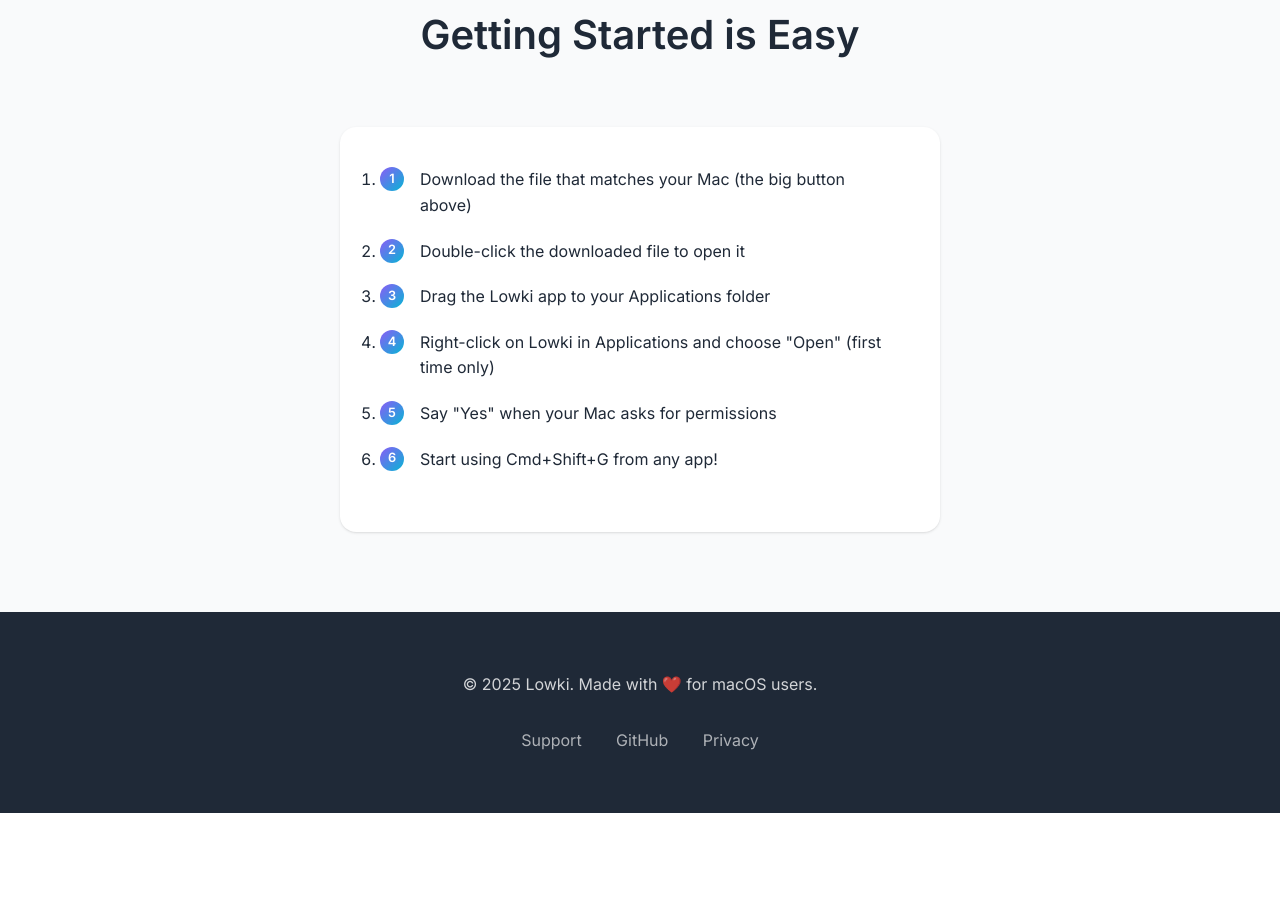
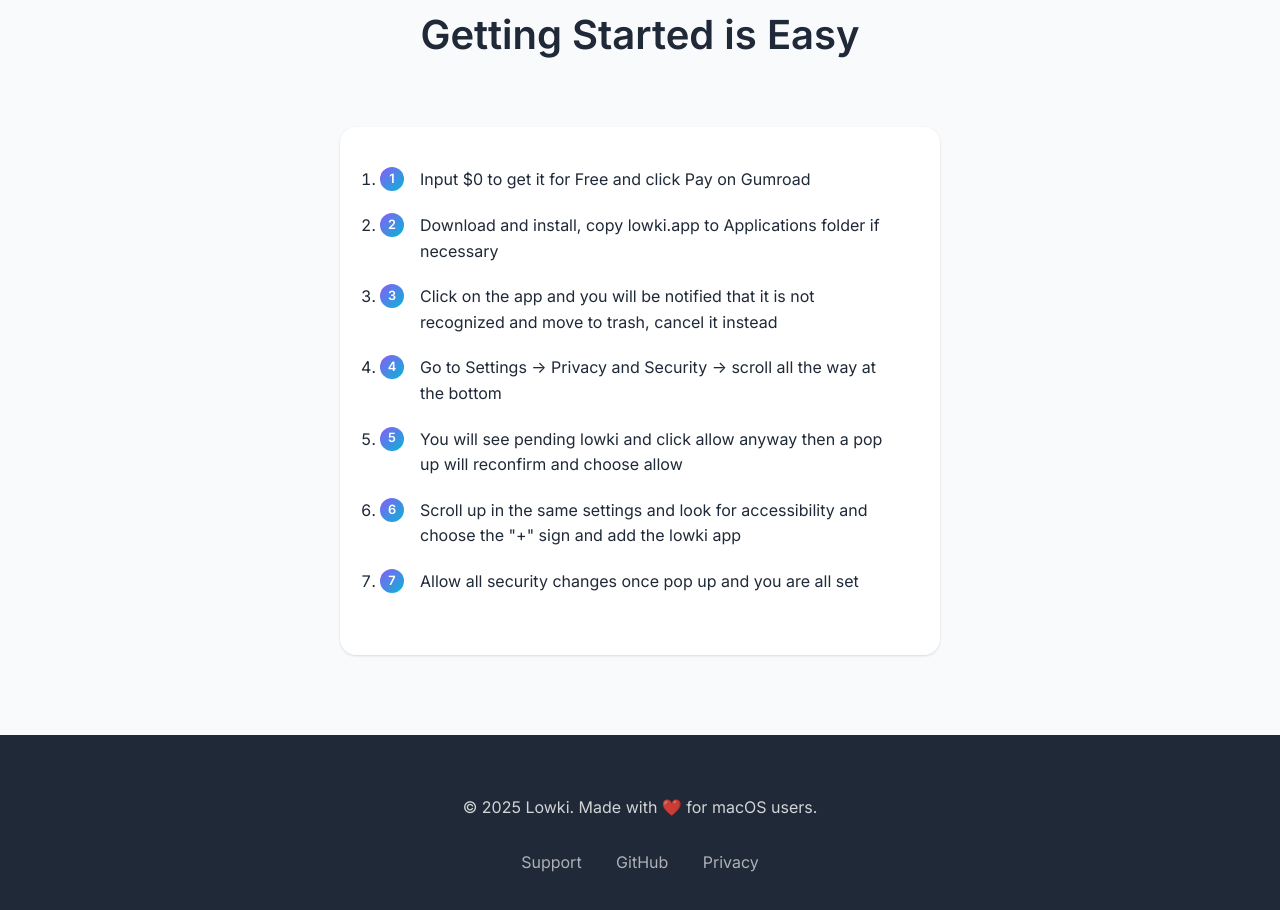
Before and after one commit to novidjaff/lowki-landing, a website: page index.html in a window 1280 px wide. Shown: the part 3122-4032 px from the top of the page. Before the commit the page ends 3935 px from the top, so only its background shows below. Drawn offline with Linux system fonts and the light colour scheme.

Commit message:
Update installation instructions with new step-by-step process and Gumroad workflow

```diff
--- a/index.html
+++ b/index.html
@@ -647,13 +647,13 @@
                         Installation Experience
                     </div>
                     <ul class="experience-steps">
-                        <li>"App can't be opened" dialog - Standard macOS security</li>
-                        <li>Right-click → Open - Required for unsigned apps</li>
-                        <li>Security dialog - "Are you sure you want to open this?"</li>
-                        <li>Click "Open" - App launches successfully</li>
-                        <li>Permissions request - Accessibility permissions needed</li>
-                        <li>System Preferences - User adds Lowki to Accessibility</li>
-                        <li>App ready to use!</li>
+                        <li>Input $0 to get it for Free and click Pay on Gumroad</li>
+                        <li>Download and install, copy lowki.app to Applications folder if necessary</li>
+                        <li>Click on the app and you will be notified that it is not recognized and move to trash, cancel it instead</li>
+                        <li>Go to Settings → Privacy and Security → scroll all the way at the bottom</li>
+                        <li>You will see pending lowki and click allow anyway then a pop up will reconfirm and choose allow</li>
+                        <li>Scroll up in the same settings and look for accessibility and choose the "+" sign and add the lowki app</li>
+                        <li>Allow all security changes once pop up and you are all set</li>
                     </ul>
                 </div>
 
@@ -663,12 +663,12 @@
                         Daily Usage Experience
                     </div>
                     <ul class="experience-steps">
-                        <li>Tray icon appears - Ghost icon in menu bar</li>
-                        <li>Select text anywhere - Safari, Messages, Mail, etc.</li>
-                        <li>Press Cmd+Shift+G - Overlay appears instantly</li>
-                        <li>Get AI suggestions - Professional, friendly, helpful tones</li>
+                        <li>Highlight and copy text via shortcut keys and hit CMD+Shift+G</li>
+                        <li>Put prompt instructions if you have to but there are hot keys to select like Professional, Casual, etc.</li>
+                        <li>Choose from Professional, Empathetic, Solution, Casual, Concise, or Persuasive tones</li>
                         <li>Click to apply - Text gets replaced automatically</li>
                         <li>Continue working - No app switching needed</li>
+                        <li>Customize AI persona field as needed for personalized responses</li>
                     </ul>
                 </div>
             </div>
@@ -861,12 +861,13 @@
 
             <div class="installation-steps">
                 <ol>
-                    <li>Download the file that matches your Mac (the big button above)</li>
-                    <li>Double-click the downloaded file to open it</li>
-                    <li>Drag the Lowki app to your Applications folder</li>
-                    <li>Right-click on Lowki in Applications and choose "Open" (first time only)</li>
-                    <li>Say "Yes" when your Mac asks for permissions</li>
-                    <li>Start using Cmd+Shift+G from any app!</li>
+                    <li>Input $0 to get it for Free and click Pay on Gumroad</li>
+                    <li>Download and install, copy lowki.app to Applications folder if necessary</li>
+                    <li>Click on the app and you will be notified that it is not recognized and move to trash, cancel it instead</li>
+                    <li>Go to Settings → Privacy and Security → scroll all the way at the bottom</li>
+                    <li>You will see pending lowki and click allow anyway then a pop up will reconfirm and choose allow</li>
+                    <li>Scroll up in the same settings and look for accessibility and choose the "+" sign and add the lowki app</li>
+                    <li>Allow all security changes once pop up and you are all set</li>
                 </ol>
             </div>
         </div>
```
